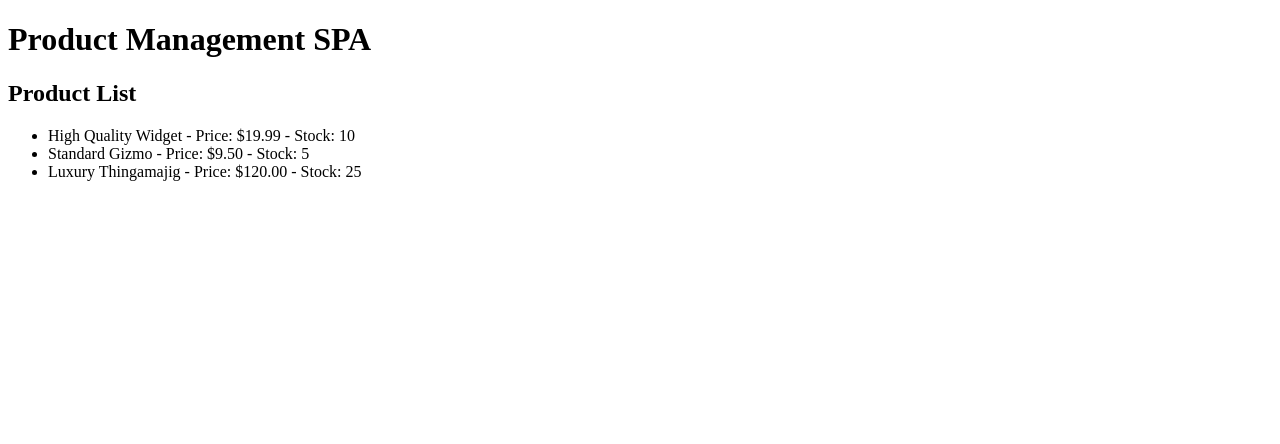
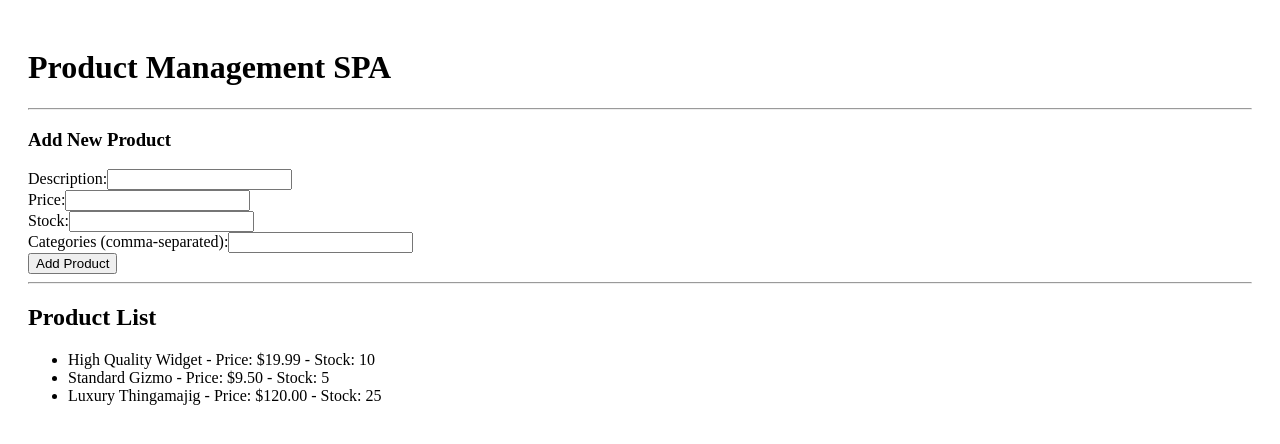
Before and after one commit to JoaoArturCosta/ctt-product-spa, a React app: page / in a window 1280 px wide. Shown: the top 444 px of the page. Built offline with nearby package versions, Linux system fonts and the light colour scheme; data requests are answered from the project's data file.

Commit message:
feat(products): Implement add product functionality (API, Redux, Form)

```diff
--- a/src/App.tsx
+++ b/src/App.tsx
@@ -1,10 +1,16 @@
 import React from "react";
 import ProductList from "@/features/products/ProductList"; // Import ProductList
+import AddProductForm from "@/features/products/AddProductForm"; // Import AddProductForm
 
 const App: React.FC = () => {
   return (
-    <div>
+    <div style={{ padding: "20px" }}>
+      {" "}
+      {/* Add some basic padding */}
       <h1>Product Management SPA</h1>
+      <hr /> {/* Add a separator */}
+      <AddProductForm /> {/* Render AddProductForm */}
+      <hr /> {/* Add a separator */}
       <ProductList />
     </div>
   );
--- /dev/null
+++ b/src/features/products/AddProductForm.tsx
@@ -0,0 +1,112 @@
+import React, { useState, FormEvent } from "react";
+import { useAppDispatch, useAppSelector } from "@/store/hooks";
+import {
+  addProductStart,
+  addProductSuccess,
+  addProductFailure,
+} from "./productSlice";
+import { addProduct, NewProductData } from "./api";
+
+const AddProductForm: React.FC = () => {
+  const dispatch = useAppDispatch();
+  const { isLoading, error } = useAppSelector((state) => state.products);
+
+  // Local state for form inputs
+  const [description, setDescription] = useState("");
+  const [price, setPrice] = useState("");
+  const [stock, setStock] = useState("");
+  const [categories, setCategories] = useState(""); // Simple comma-separated input
+
+  const handleSubmit = async (event: FormEvent) => {
+    event.preventDefault();
+
+    // Basic validation (can be enhanced)
+    if (!description || !price || !stock) {
+      alert("Please fill in description, price, and stock.");
+      return;
+    }
+
+    const productData: NewProductData = {
+      description,
+      price: parseFloat(price), // Ensure price is a number
+      stock: parseInt(stock, 10), // Ensure stock is an integer
+      categories: categories
+        .split(",")
+        .map((cat) => cat.trim())
+        .filter((cat) => cat), // Split and trim categories
+    };
+
+    dispatch(addProductStart());
+    try {
+      const newProduct = await addProduct(productData);
+      dispatch(addProductSuccess(newProduct));
+      // Clear form on success
+      setDescription("");
+      setPrice("");
+      setStock("");
+      setCategories("");
+      // Optionally show a success message
+    } catch (err: any) {
+      const errorMessage = err instanceof Error ? err.message : String(err);
+      dispatch(addProductFailure(errorMessage));
+      // Error state is handled globally (displayed by ProductList),
+      // but could show local error here too
+    }
+  };
+
+  return (
+    <div>
+      <h3>Add New Product</h3>
+      {/* Display add-specific error if needed */}
+      {error && <p style={{ color: "red" }}>Add Error: {error}</p>}
+      <form onSubmit={handleSubmit}>
+        <div>
+          <label htmlFor="description">Description:</label>
+          <input
+            id="description"
+            type="text"
+            value={description}
+            onChange={(e) => setDescription(e.target.value)}
+            required
+          />
+        </div>
+        <div>
+          <label htmlFor="price">Price:</label>
+          <input
+            id="price"
+            type="number"
+            step="0.01"
+            value={price}
+            onChange={(e) => setPrice(e.target.value)}
+            required
+          />
+        </div>
+        <div>
+          <label htmlFor="stock">Stock:</label>
+          <input
+            id="stock"
+            type="number"
+            step="1"
+            value={stock}
+            onChange={(e) => setStock(e.target.value)}
+            required
+          />
+        </div>
+        <div>
+          <label htmlFor="categories">Categories (comma-separated):</label>
+          <input
+            id="categories"
+            type="text"
+            value={categories}
+            onChange={(e) => setCategories(e.target.value)}
+          />
+        </div>
+        <button type="submit" disabled={isLoading}>
+          {isLoading ? "Adding..." : "Add Product"}
+        </button>
+      </form>
+    </div>
+  );
+};
+
+export default AddProductForm;
--- a/src/features/products/api.ts
+++ b/src/features/products/api.ts
@@ -37,3 +37,46 @@ export const fetchProducts = async (): Promise<Product[]> => {
 };
 
 // Add functions for addProduct, updateProduct, deleteProduct later in Phase 3
+
+// Define the type for the data needed to create a product (omit id)
+export type NewProductData = Omit<Product, "id">;
+
+/**
+ * Adds a new product via the mock API.
+ * @param productData - The data for the new product (description, price, stock, categories).
+ * @returns A promise that resolves to the newly created Product object (including id).
+ * @throws An error if the network response is not ok.
+ */
+export const addProduct = async (
+  productData: NewProductData
+): Promise<Product> => {
+  try {
+    const response = await fetch(`${API_BASE_URL}/products`, {
+      method: "POST",
+      headers: {
+        "Content-Type": "application/json",
+      },
+      body: JSON.stringify(productData),
+    });
+
+    if (!response.ok) {
+      let errorMsg = response.statusText;
+      try {
+        const errorBody = await response.json();
+        errorMsg = errorBody.message || errorMsg;
+      } catch (e) {
+        /* Ignore */
+      }
+      throw new Error(`Failed to add product: ${response.status} ${errorMsg}`);
+    }
+
+    const newProduct: Product = await response.json();
+    // json-server automatically assigns an id
+    return newProduct;
+  } catch (error) {
+    console.error("Error adding product:", error);
+    throw error;
+  }
+};
+
+// Add functions for updateProduct, deleteProduct later in Phase 3
--- a/src/features/products/productSlice.ts
+++ b/src/features/products/productSlice.ts
@@ -19,6 +19,9 @@ export interface ProductsState {
 export const FETCH_PRODUCTS_START = "products/fetchStart";
 export const FETCH_PRODUCTS_SUCCESS = "products/fetchSuccess";
 export const FETCH_PRODUCTS_FAILURE = "products/fetchFailure";
+export const ADD_PRODUCT_START = "products/addStart";
+export const ADD_PRODUCT_SUCCESS = "products/addSuccess";
+export const ADD_PRODUCT_FAILURE = "products/addFailure";
 // Add action types for CRUD operations later (ADD, UPDATE, DELETE)
 
 // 3. Define Action Creators
@@ -33,10 +36,22 @@ interface FetchProductsFailureAction
   payload: string;
 }
 
+// Add Product Actions
+interface AddProductStartAction extends Action<typeof ADD_PRODUCT_START> {}
+interface AddProductSuccessAction extends Action<typeof ADD_PRODUCT_SUCCESS> {
+  payload: Product; // Payload is the newly added product with its ID
+}
+interface AddProductFailureAction extends Action<typeof ADD_PRODUCT_FAILURE> {
+  payload: string;
+}
+
 export type ProductActionTypes =
   | FetchProductsStartAction
   | FetchProductsSuccessAction
-  | FetchProductsFailureAction;
+  | FetchProductsFailureAction
+  | AddProductStartAction
+  | AddProductSuccessAction
+  | AddProductFailureAction;
 // Add other action types here
 
 export const fetchProductsStart = (): FetchProductsStartAction => ({
@@ -57,6 +72,23 @@ export const fetchProductsFailure = (
   payload: error,
 });
 
+// Add Product Action Creators
+export const addProductStart = (): AddProductStartAction => ({
+  type: ADD_PRODUCT_START,
+});
+
+export const addProductSuccess = (
+  product: Product
+): AddProductSuccessAction => ({
+  type: ADD_PRODUCT_SUCCESS,
+  payload: product,
+});
+
+export const addProductFailure = (error: string): AddProductFailureAction => ({
+  type: ADD_PRODUCT_FAILURE,
+  payload: error,
+});
+
 // 4. Define Initial State
 const initialState: ProductsState = {
   items: [],
@@ -67,22 +99,31 @@ const initialState: ProductsState = {
 // 5. Define Reducer
 export const productsReducer = (
   state = initialState,
-  // Revert back to specific action types for this reducer
   action: ProductActionTypes
 ): ProductsState => {
   switch (action.type) {
     case FETCH_PRODUCTS_START:
       return { ...state, isLoading: true, error: null };
     case FETCH_PRODUCTS_SUCCESS:
-      // No need to cast now, action is already typed correctly
       return { ...state, isLoading: false, items: action.payload, error: null };
     case FETCH_PRODUCTS_FAILURE:
-      // No need to cast now
       return { ...state, isLoading: false, error: action.payload };
-    // Add cases for CRUD operations later
+
+    // Add cases
+    case ADD_PRODUCT_START:
+      return { ...state, isLoading: true, error: null };
+    case ADD_PRODUCT_SUCCESS:
+      return {
+        ...state,
+        isLoading: false,
+        items: [...state.items, action.payload],
+        error: null,
+      };
+    case ADD_PRODUCT_FAILURE:
+      return { ...state, isLoading: false, error: action.payload };
+
+    // Add cases for UPDATE, DELETE later
     default:
-      // Optional: Add exhaustive check for action types if needed
-      // const _exhaustiveCheck: never = action;
       return state;
   }
 };
```
Also changed, not shown: 1 other file (tests, documents, lock files or other folders).
